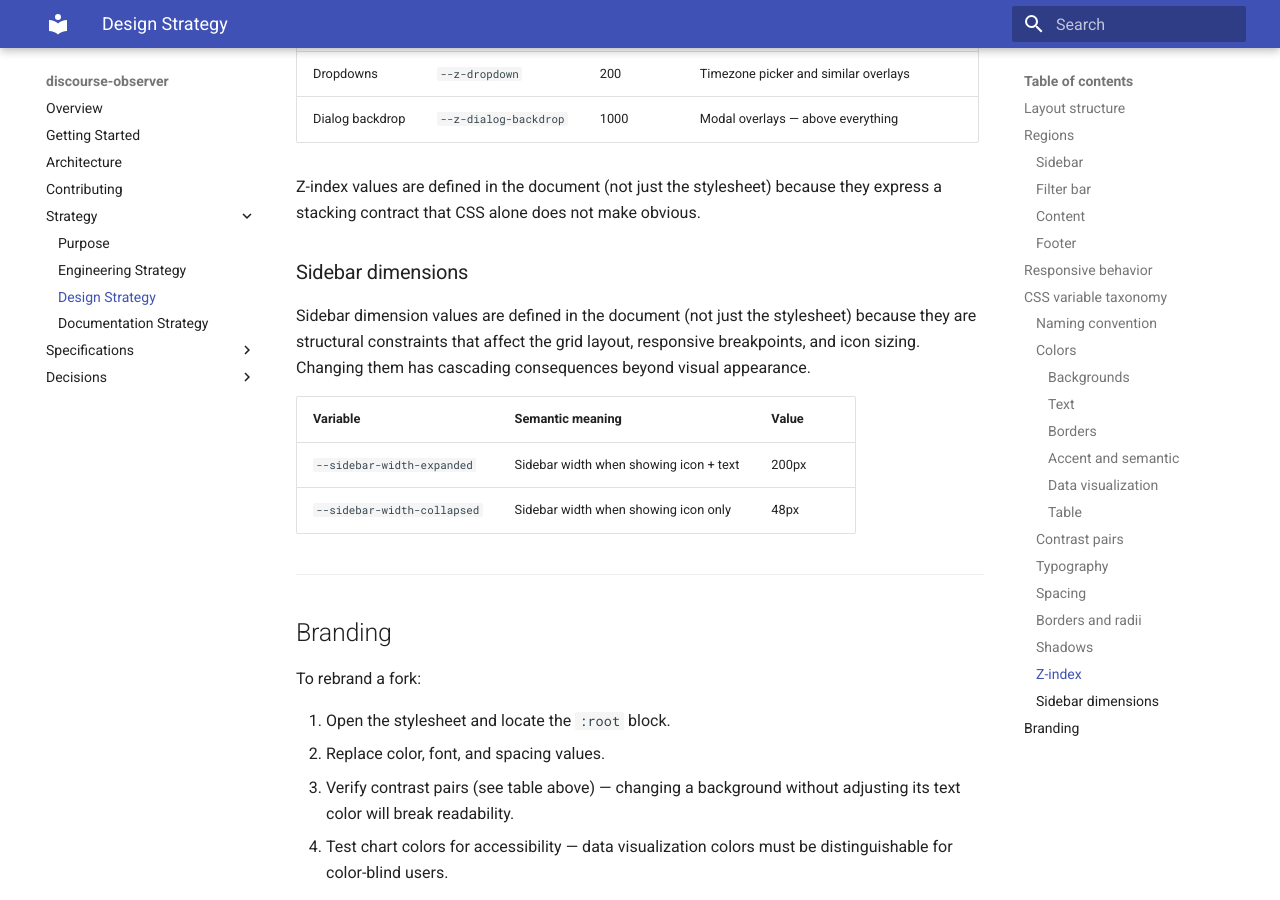
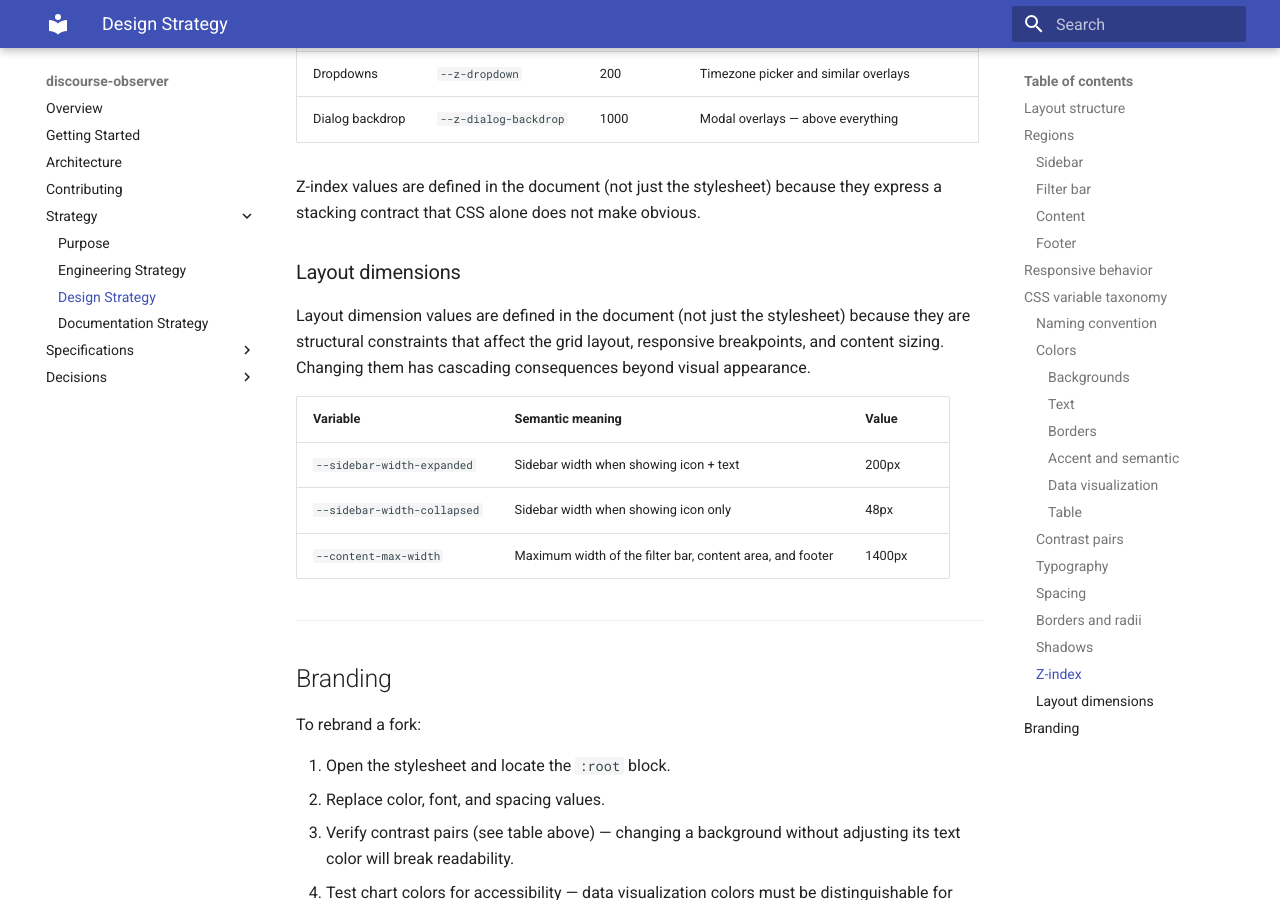
Before and after one commit to MorganDigitalAsyncTransparency/community, an MkDocs documentation site: the page built from discourse-observer/docs/design-strategy.md, in a window 1280 px wide and 900 px high, scrolled down 7970 px. Built offline with MkDocs 1.6.1 and Material for MkDocs 9.7.7, drawn with Linux system fonts in a browser that asks for light colours.

Commit message:
Add --content-max-width to design-strategy variable taxonomy
The variable was in theme.css and App.css but missing from the
documented taxonomy. Merged sidebar dimensions into a broader
"Layout dimensions" table.

Co-Authored-By: Claude Opus 4.6 (1M context) <noreply@anthropic.com>

```diff
--- a/discourse-observer/docs/design-strategy.md
+++ b/discourse-observer/docs/design-strategy.md
@@ -247,14 +247,15 @@ Stacking order from back to front:
 
 Z-index values are defined in the document (not just the stylesheet) because they express a stacking contract that CSS alone does not make obvious.
 
-### Sidebar dimensions
+### Layout dimensions
 
-Sidebar dimension values are defined in the document (not just the stylesheet) because they are structural constraints that affect the grid layout, responsive breakpoints, and icon sizing. Changing them has cascading consequences beyond visual appearance.
+Layout dimension values are defined in the document (not just the stylesheet) because they are structural constraints that affect the grid layout, responsive breakpoints, and content sizing. Changing them has cascading consequences beyond visual appearance.
 
 | Variable | Semantic meaning | Value |
 |----------|-----------------|-------|
 | `--sidebar-width-expanded` | Sidebar width when showing icon + text | 200px |
 | `--sidebar-width-collapsed` | Sidebar width when showing icon only | 48px |
+| `--content-max-width` | Maximum width of the filter bar, content area, and footer | 1400px |
 
 ---
 
```
